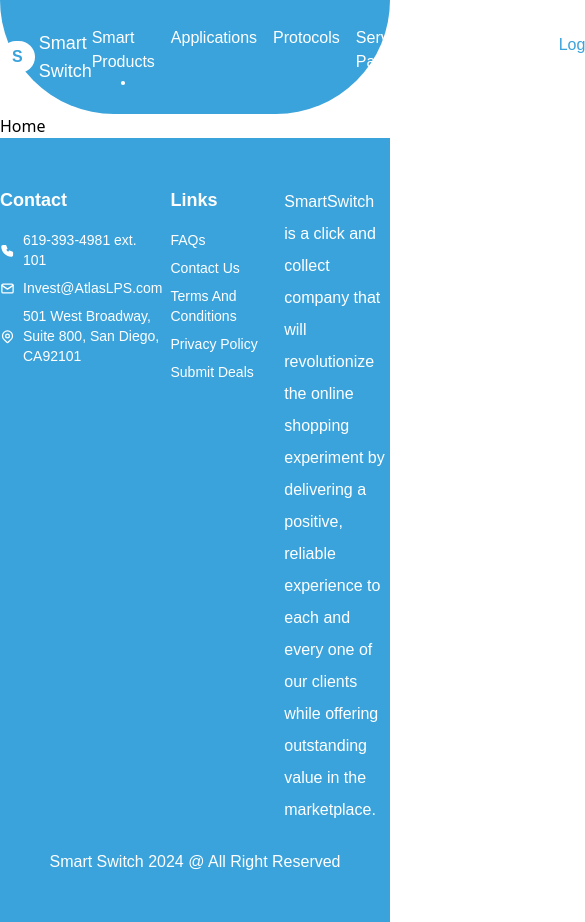
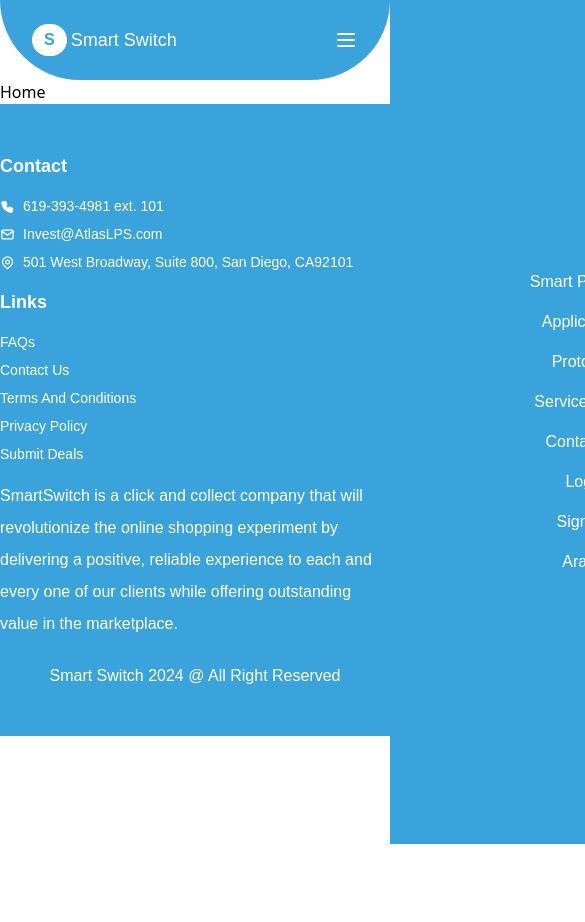
Before and after one commit to ahmedmansour779/smart-switch, a React (Vite) app: page / in a window 390 px wide. Shown: the top 922 px of the page, 585 px wide, since content can reach past the window. After the commit the page ends 844 px from the top, so only its background shows below. Built offline with nearby package versions, Linux system fonts and the light colour scheme.

Commit message:
responsive header and footer

```diff
--- a/src/components/Footer/Footer.jsx
+++ b/src/components/Footer/Footer.jsx
@@ -14,7 +14,7 @@ export default function Footer() {
             }}
             className="bg-primary text-seconder py-12 font-primary flex flex-col gap-6"
         >
-            <div className="container mx-auto flex gap-2 justify-between">
+            <div className="container md:flex-row flex-col mx-auto flex md:gap-2 gap-4 justify-between">
                 <ContactFooter />
                 <LinksFooter />
                 <p className="flex-1 flex items-center leading-8">
--- a/src/components/Header/Header.jsx
+++ b/src/components/Header/Header.jsx
@@ -1,15 +1,17 @@
 import Links from "../../modules/Header/Links/Links";
 import Register from "../../modules/Header/Register/Register";
+import SideParHeader from "../../modules/Header/SideParHeader";
 import Slogan from "../../modules/Header/Slogan/Slogan";
 
 export default function Header() {
     return (
         <div className="bg-seconder font-primary">
-            <div className="bg-primary rounded-b-full">
+            <div className="bg-primary rounded-b-full px-8">
                 <div className="flex justify-between items-center container mx-auto py-6">
                     <Slogan />
                     <Links />
                     <Register />
+                    <SideParHeader />
                 </div>
             </div>
         </div>
--- a/src/modules/Header/Links/Links.jsx
+++ b/src/modules/Header/Links/Links.jsx
@@ -26,7 +26,7 @@ export default function Links() {
             style={{
                 direction: language == "ar" ? "rtl" : "ltr"
             }}
-            className="flex gap-4 justify-center">
+            className="gap-4 justify-center hidden md:flex">
             <div className="flex flex-col gap-1 text-seconder items-center">
                 <Link to="/">{smartProduct}</Link>
                 {
--- a/src/modules/Header/Register/Register.jsx
+++ b/src/modules/Header/Register/Register.jsx
@@ -5,15 +5,15 @@ export default function Register() {
     const { login, signUp } = useSelector((state) => state.translations.translations)
 
     return (
-        <div className="flex gap-4">
+        <div className="gap-4 hidden md:flex">
             <Link
-            to="/login"
-            className="bg-seconder text-primary border border-solid border-white py-2 px-4 rounded-2xl">
+                to="/login"
+                className="bg-seconder text-primary border border-solid border-white py-2 px-4 rounded-2xl">
                 {login}
             </Link>
             <Link
-            to="/signUp"
-            className="bg-primary text-seconder border border-solid border-white py-2 px-4 rounded-2xl">
+                to="/signUp"
+                className="bg-primary text-seconder border border-solid border-white py-2 px-4 rounded-2xl">
                 {signUp}
             </Link>
         </div>
--- /dev/null
+++ b/src/modules/Header/SideParHeader/SideParHeader.jsx
@@ -0,0 +1,52 @@
+import { IconMenu2, IconX } from "@tabler/icons-react";
+import { useState } from "react";
+import { useDispatch, useSelector } from "react-redux";
+import { Link } from "react-router-dom";
+import { setLanguage } from "../../../store/translation/translationSlice";
+
+export default function SideParHeader() {
+    const {
+        smartProduct,
+        applications,
+        protocols,
+        servicePacks,
+        contactUs,
+        lang,
+        login,
+        signUp
+    } = useSelector((state) => state.translations.translations)
+    const language = useSelector((state) => state.translations.language)
+    const dispatch = useDispatch();
+    const handelLanguage = () => {
+        language == "en" && dispatch(setLanguage("ar"))
+        language == "ar" && dispatch(setLanguage("en"))
+    }
+    const [show, setShow] = useState(false)
+
+    return (
+        <>
+            <div className="md:hidden">
+                <IconMenu2 onClick={() => setShow(true)} color="white" />
+            </div>
+            <div className={`h-screen w-screen bg-primary top-0 ${show ? "left-0" : "left-[100vw] "} fixed transition-all duration-500 ease-in-out`} onClick={() => setShow(false)}>
+                <div className="absolute right-4 top-4">
+                    <IconX color="white" />
+                </div>
+                <div className="flex flex-col gap-4 items-center justify-center h-full text-seconder hover:cursor-pointer">
+                    <Link to="/" >{smartProduct}</Link>
+                    <Link to="/applications" >{applications}</Link>
+                    <Link to="/protocols" >{protocols}</Link>
+                    <Link to="/servicePacks" >{servicePacks}</Link>
+                    <Link to="/contactUs" >{contactUs}</Link>
+                    <Link to="/login" >{login}</Link>
+                    <Link to="/signUp" >{signUp}</Link>
+                    <p
+                        onClick={handelLanguage}
+                        className="text-seconder hover:cursor-pointer">
+                        {lang}
+                    </p>
+                </div>
+            </div>
+        </>
+    )
+}
--- /dev/null
+++ b/src/modules/Header/SideParHeader/index.js
@@ -0,0 +1 @@
+export { default } from "./SideParHeader";
```
